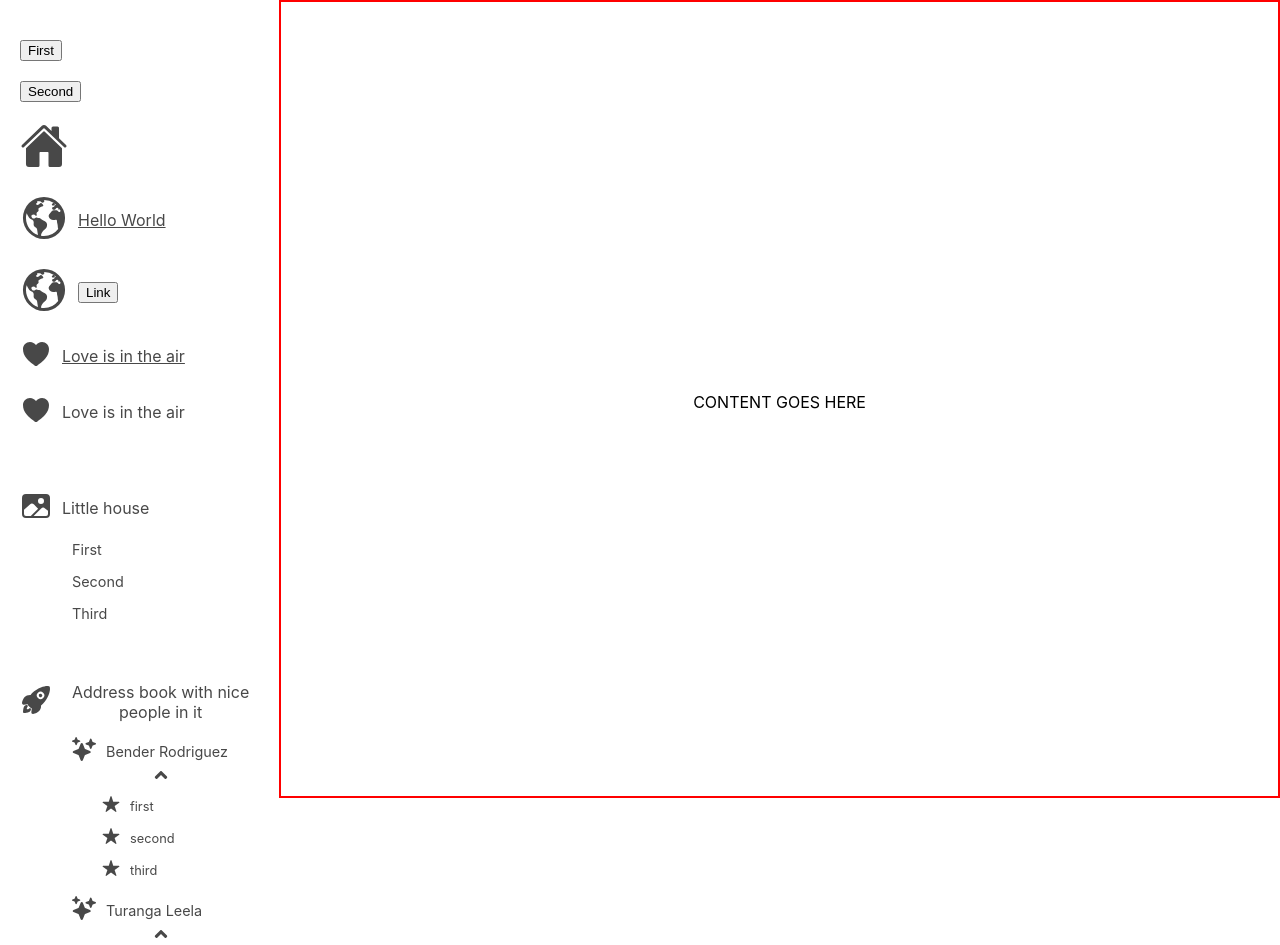
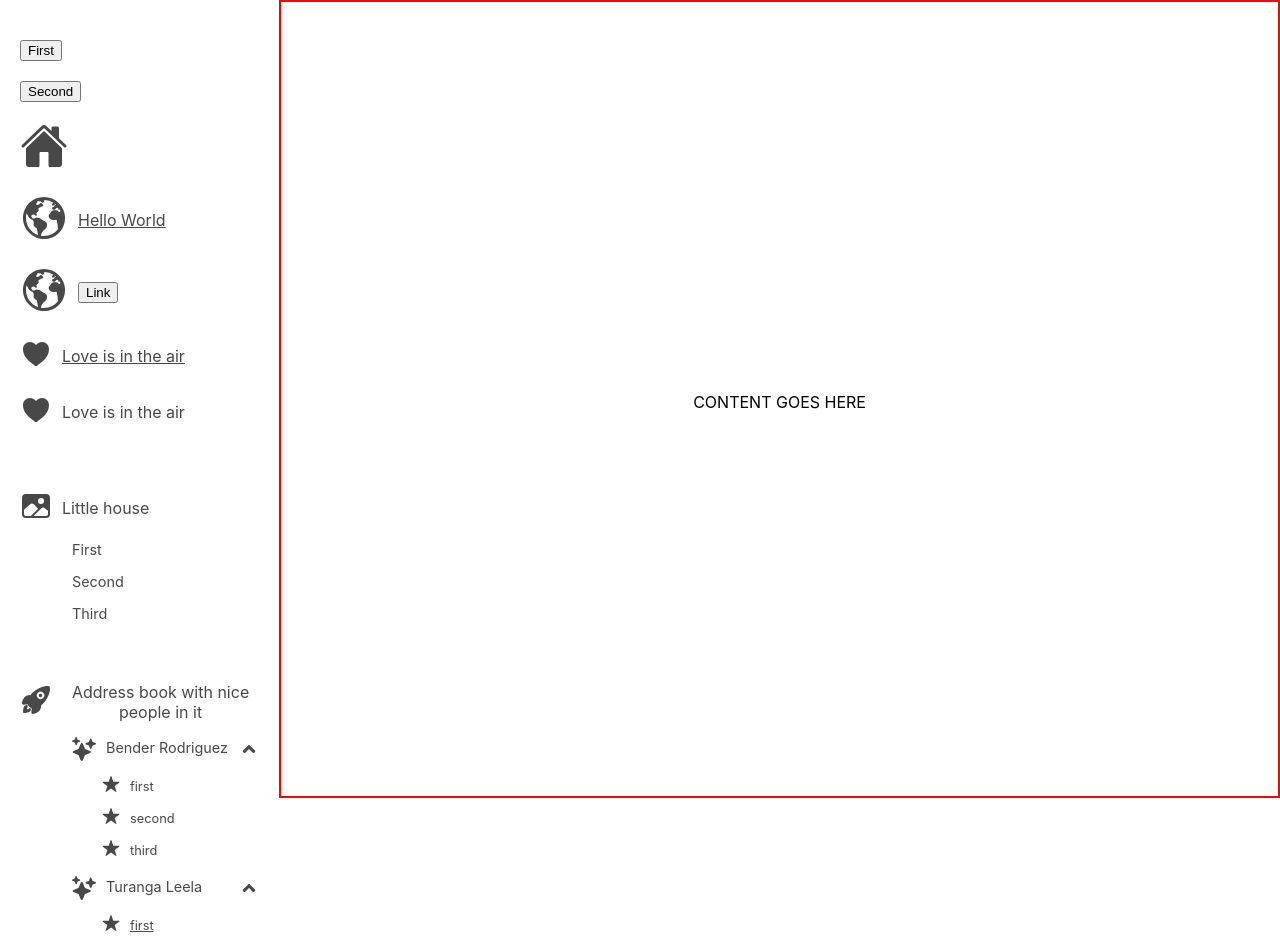
Before and after one commit to cpmech/rcomps, a React (Create React App) app: page / in a window 1280 px wide. Shown: the top 945 px of the page. Built offline with nearby package versions, Linux system fonts and the light colour scheme.

Commit message:
Improve show hide button in menu

```diff
--- a/src/components/layout/menuComponents/RcMenuSubComp.tsx
+++ b/src/components/layout/menuComponents/RcMenuSubComp.tsx
@@ -44,6 +44,22 @@ export const RcMenuSubComp: React.FC<RcMenuSubCompProps> = ({
     margin-right: ${options.gapHorizSubLabel};
   `;
 
+  const styleContainer = css`
+    display: flex;
+    flex-direction: row;
+    justify-content: space-between;
+    width: 100%;
+  `;
+
+  const styleShowHideIcon = css`
+    color: ${options.color};
+    margin-left: calc(${options.gapHorizSubLabel} / 2);
+    cursor: pointer;
+    :hover {
+      color: ${options.colorHover};
+    }
+  `;
+
   if (sub.comp) {
     return <div css={styleRoot}>{sub.comp}</div>;
   }
@@ -60,40 +76,26 @@ export const RcMenuSubComp: React.FC<RcMenuSubCompProps> = ({
     </a>
   );
 
+  if (sub.subSubEntries) {
+    const shicon = showSubSub ? (
+      <RcIconAngleUp size={showHideIconSize} />
+    ) : (
+      <RcIconAngleDown size={showHideIconSize} />
+    );
     return (
       <Fragment>
         <div></div>
-      <div
-        css={css`
-          position: relative;
-        `}
-      >
+        <div>
           <div css={styleRoot}>
             <div css={sub.icon && styleIcon}>{sub.icon}</div>
+            <div css={styleContainer}>
               {ele}
+              <div css={styleShowHideIcon} onClick={() => setShowSubSub(!showSubSub)}>
+                {shicon}
               </div>
-        {sub.subSubEntries && (
-          <div
-            css={css`
-              color: ${options.color};
-              :hover {
-                color: ${options.colorHover};
-              }
-              cursor: pointer;
-              display: flex;
-              flex-direction: row;
-              justify-content: center;
-            `}
-            onClick={() => setShowSubSub(!showSubSub)}
-          >
-            {showSubSub ? (
-              <RcIconAngleUp size={showHideIconSize} />
-            ) : (
-              <RcIconAngleDown size={showHideIconSize} />
-            )}
             </div>
-        )}
-        {sub.subSubEntries && showSubSub && (
+          </div>
+          {showSubSub && (
             <div>
               {sub.subSubEntries?.map((subsub, k) => (
                 <RcMenuSubSubComp key={k} subsub={subsub} options={options} />
@@ -103,4 +105,15 @@ export const RcMenuSubComp: React.FC<RcMenuSubCompProps> = ({
         </div>
       </Fragment>
     );
+  }
+
+  return (
+    <Fragment>
+      <div></div>
+      <div css={styleRoot}>
+        <div css={sub.icon && styleIcon}>{sub.icon}</div>
+        {ele}
+      </div>
+    </Fragment>
+  );
 };
```
Lines whose indentation alone changed are shown as unchanged.
